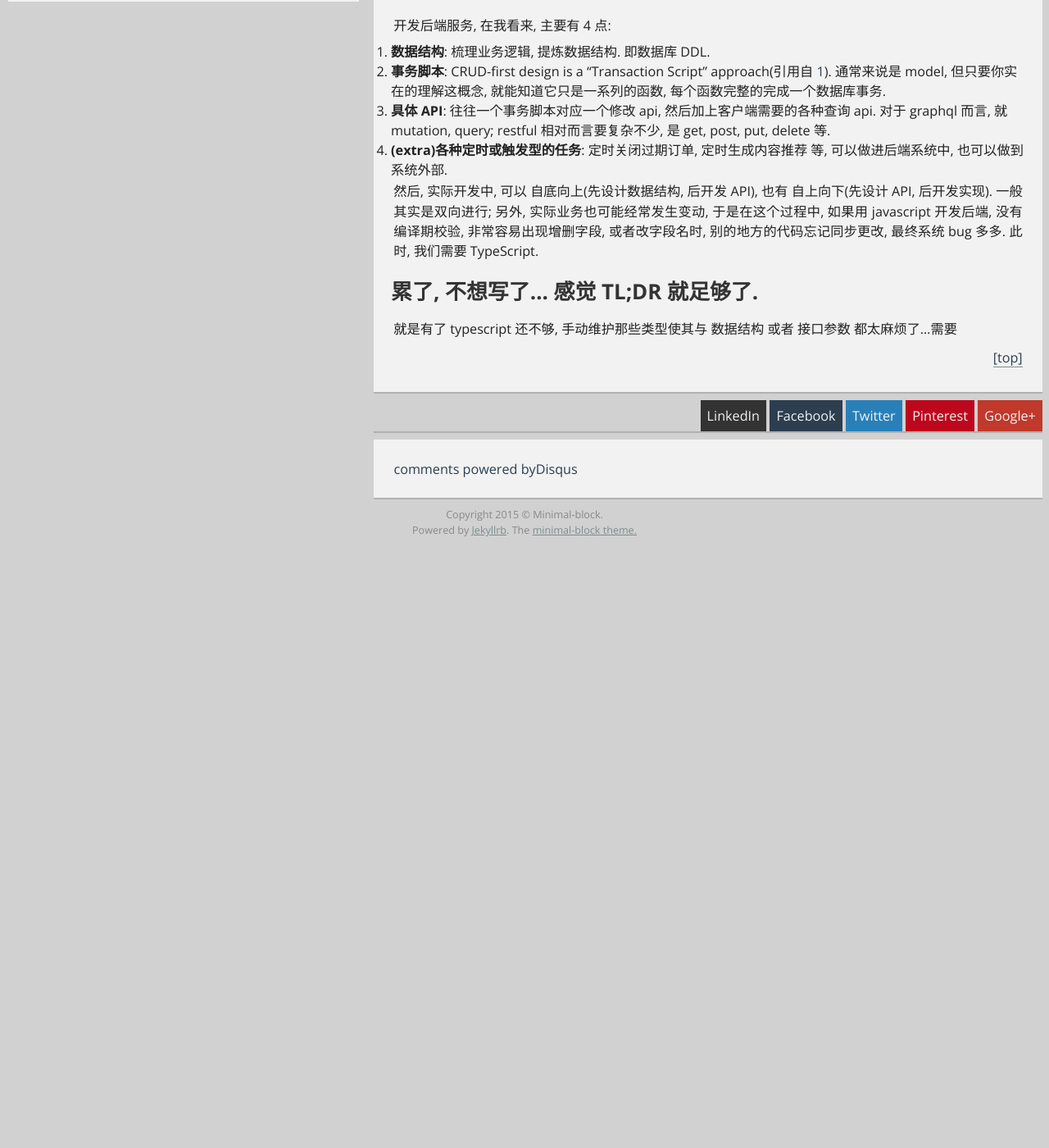
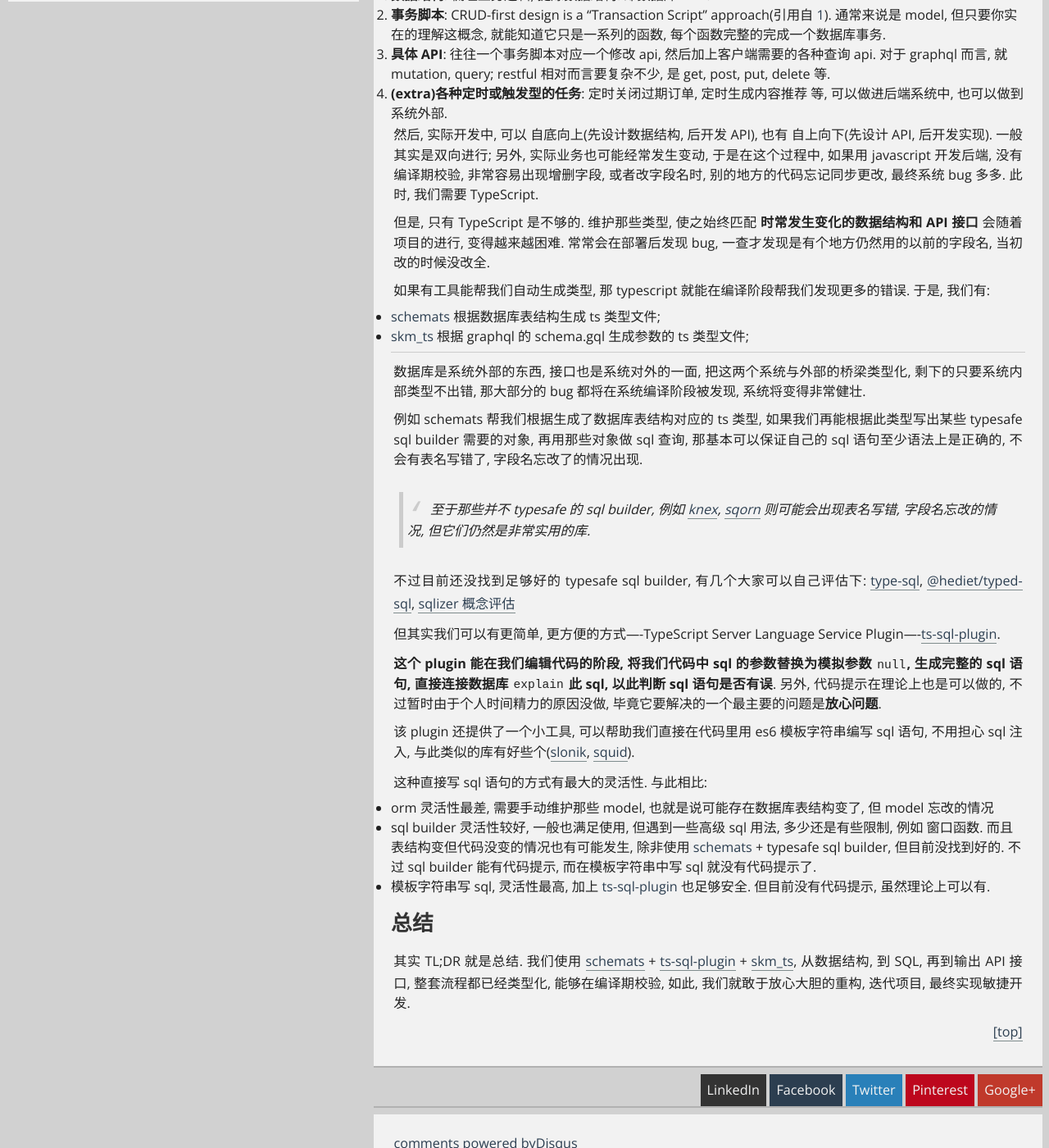
Before and after one commit to xialvjun/xialvjun.github.io, a Jekyll site: the page built from _posts/2019-05-20-ts-sql-plugin-skm_ts-schemats.md, in a window 1280 px wide and 1400 px high, scrolled down 476 px. Shown: the whole window at 82% size. Built offline with Jekyll 4.4.1, drawn with Linux system fonts in a browser that asks for light colours; our own code applies the rules of GitHub Pages for plain Markdown files; comment, search, counter and statistics services are not loaded; before the commit the page ends 1136 px from its top, so only the background shows below that; some of the changed text lies outside the part shown.

Commit message:
more complete ts-sql-plugin+skm_ts+schemats

```diff
--- a/_posts/2019-05-20-ts-sql-plugin-skm_ts-schemats.md
+++ b/_posts/2019-05-20-ts-sql-plugin-skm_ts-schemats.md
@@ -1,10 +1,10 @@
-# 用 TypeScript 开发后端服务
+# 让 TypeScript 开发后端服务更"有型"
 
 ## TL;DR
-用 [schemats](https://github.com/SweetIQ/schemats) + [ts-sql-plugin](https://github.com/xialvjun/ts-sql-plugin) + [skm_ts](https://github.com/xialvjun/skm_ts) + graphql 开发后端服务.
-
-用 typescript 开发后端的益处不用说, 但是手动维护 数据结构 或者 接口参数 类型太麻烦了... 需要有工具自动根据表结构 和 schema.gql 定义的接口 生成类型 ts 文件.
-另外 orm 不灵活, 而且需要与数据库表结构匹配, 手动维护起来麻烦, 又因为 orm 不只是类型, 所以也没法自动维护...麻烦. sql-builder 倒是挺灵活, 但大部分都是用字符串表示 表名字段名, 也没看到真正可用的 typesafe-sql-builder, 所以需要手动维护那些字符串表名字段名...麻烦. 需要一个工具能让我们既灵活, 又安全的操作数据库, 可以是一个 typesafe-sql-builder, 但没找到好的, 所以, 直接用 [ts-sql-plugin](https://github.com/xialvjun/ts-sql-plugin) 直接在代码中写 sql 语句, 并且边编辑边直接在数据库上用 explain 检测 sql 语句正确性, 不用怕 表名字段名 错误了.
+- 用 [schemats](https://github.com/SweetIQ/schemats) 根据数据库表结构生成 ts 类型文件;
+- 用 [ts-sql-plugin](https://github.com/xialvjun/ts-sql-plugin) 直接在代码中写 sql 语句, 并且直连数据库, 用 explain 检测 sql 语句正确性;
+- 用 [skm_ts](https://github.com/xialvjun/skm_ts) 根据 graphql 的 schema.gql 生成参数的 ts 类型文件;
+> 没错, 我是在推我的两个库.
 
 ## 正文
 
@@ -17,7 +17,34 @@
 
 然后, 实际开发中, 可以 *自底向上*(先设计数据结构, 后开发 API), 也有 *自上向下*(先设计 API, 后开发实现). 一般其实是双向进行; 另外, 实际业务也可能经常发生变动, 于是在这个过程中, 如果用 javascript 开发后端, 没有编译期校验, 非常容易出现增删字段, 或者改字段名时, 别的地方的代码忘记同步更改, 最终系统 bug 多多. 此时, 我们需要 TypeScript.
 
-## 累了, 不想写了... 感觉 TL;DR 就足够了.
-就是有了 typescript 还不够, 手动维护那些类型使其与 数据结构 或者 接口参数 都太麻烦了...需要
+但是, 只有 TypeScript 是不够的. 维护那些类型, 使之始终匹配 **时常发生变化的数据结构和 API 接口** 会随着项目的进行, 变得越来越困难. 常常会在部署后发现 bug, 一查才发现是有个地方仍然用的以前的字段名, 当初改的时候没改全.
+
+如果有工具能帮我们自动生成类型, 那 typescript 就能在编译阶段帮我们发现更多的错误. 于是, 我们有:
+- [schemats](https://github.com/SweetIQ/schemats) 根据数据库表结构生成 ts 类型文件;
+- [skm_ts](https://github.com/xialvjun/skm_ts) 根据 graphql 的 schema.gql 生成参数的 ts 类型文件;
+
+--------
+
+数据库是系统外部的东西, 接口也是系统对外的一面, 把这两个系统与外部的桥梁类型化, 剩下的只要系统内部类型不出错, 那大部分的 bug 都将在系统编译阶段被发现, 系统将变得非常健壮.
+
+例如 schemats 帮我们根据生成了数据库表结构对应的 ts 类型, 如果我们再能根据此类型写出某些 typesafe sql builder 需要的对象, 再用那些对象做 sql 查询, 那基本可以保证自己的 sql 语句至少语法上是正确的, 不会有表名写错了, 字段名忘改了的情况出现.
+> 至于那些并不 typesafe 的 sql builder, 例如 [knex](https://knexjs.org), [sqorn](https://github.com/sqorn/sqorn) 则可能会出现表名写错, 字段名忘改的情况, 但它们仍然是非常实用的库.
+
+不过目前还没找到足够好的 typesafe sql builder, 有几个大家可以自己评估下: [type-sql](https://github.com/ggmod/type-sql), [@hediet/typed-sql](https://github.com/hediet/ts-typed-sql), [sqlizer 概念评估](https://github.com/jtheisen/sqlizer)
+
+但其实我们可以有更简单, 更方便的方式----TypeScript Server Language Service Plugin----[ts-sql-plugin](https://github.com/xialvjun/ts-sql-plugin).
+
+**这个 plugin 能在我们编辑代码的阶段, 将我们代码中 sql 的参数替换为模拟参数 `null`, 生成完整的 sql 语句, 直接连接数据库 `explain` 此 sql, 以此判断 sql 语句是否有误**. 另外, 代码提示在理论上也是可以做的, 不过暂时由于个人时间精力的原因没做, 毕竟它要解决的一个最主要的问题是**放心问题**.
+
+该 plugin 还提供了一个小工具, 可以帮助我们直接在代码里用 es6 模板字符串编写 sql 语句, 不用担心 sql 注入, 与此类似的库有好些个([slonik](https://github.com/gajus/slonik), [squid](https://github.com/andywer/squid)).
+
+这种直接写 sql 语句的方式有最大的灵活性. 与此相比:
+- orm 灵活性最差, 需要手动维护那些 model, 也就是说可能存在数据库表结构变了, 但 model 忘改的情况
+- sql builder 灵活性较好, 一般也满足使用, 但遇到一些高级 sql 用法, 多少还是有些限制, 例如 窗口函数. 而且表结构变但代码没变的情况也有可能发生, 除非使用 [schemats](https://github.com/SweetIQ/schemats) + typesafe sql builder, 但目前没找到好的. 不过 sql builder 能有代码提示, 而在模板字符串中写 sql 就没有代码提示了.
+- 模板字符串写 sql, 灵活性最高, 加上 [ts-sql-plugin](https://github.com/xialvjun/ts-sql-plugin) 也足够安全. 但目前没有代码提示, 虽然理论上可以有.
+
+## 总结
+其实 TL;DR 就是总结. 我们使用 [schemats](https://github.com/SweetIQ/schemats) + [ts-sql-plugin](https://github.com/xialvjun/ts-sql-plugin) + [skm_ts](https://github.com/xialvjun/skm_ts), 从数据结构, 到 SQL, 再到输出 API 接口, 整套流程都已经类型化, 能够在编译期校验, 如此, 我们就敢于放心大胆的重构, 迭代项目, 最终实现敏捷开发.
+
 
 [1]: https://khalilstemmler.com/articles/typescript-domain-driven-design/ddd-vs-crud-design/
```
